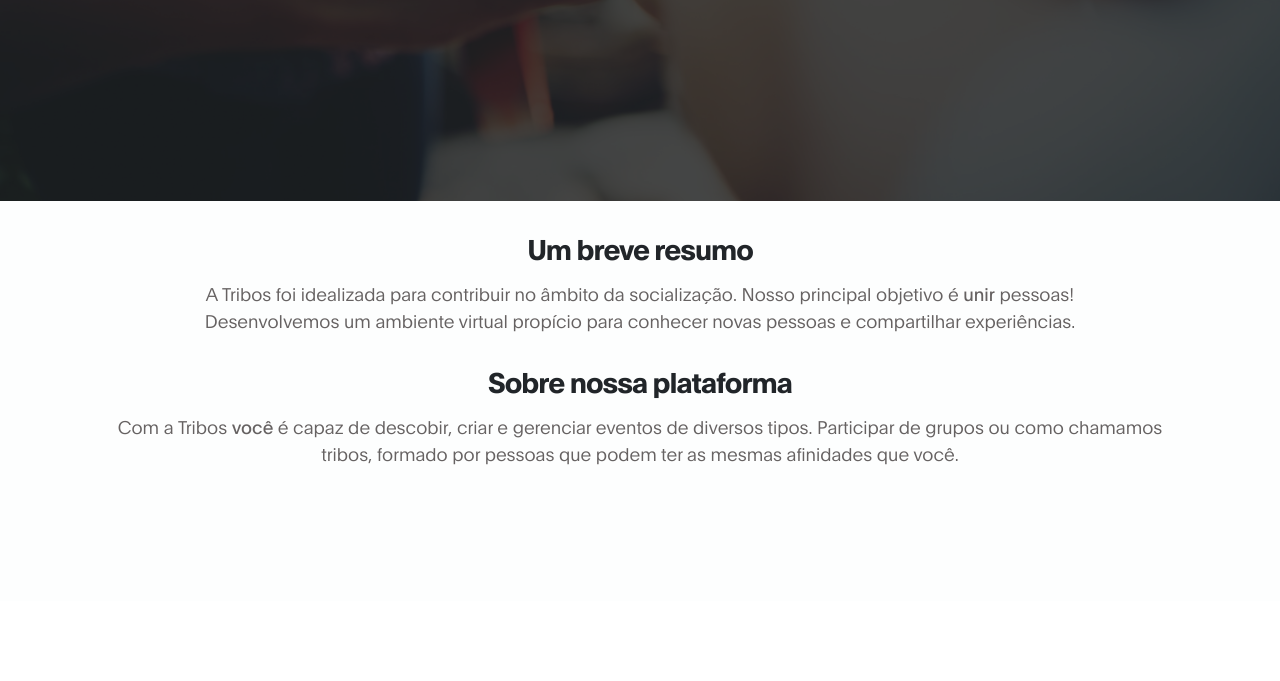
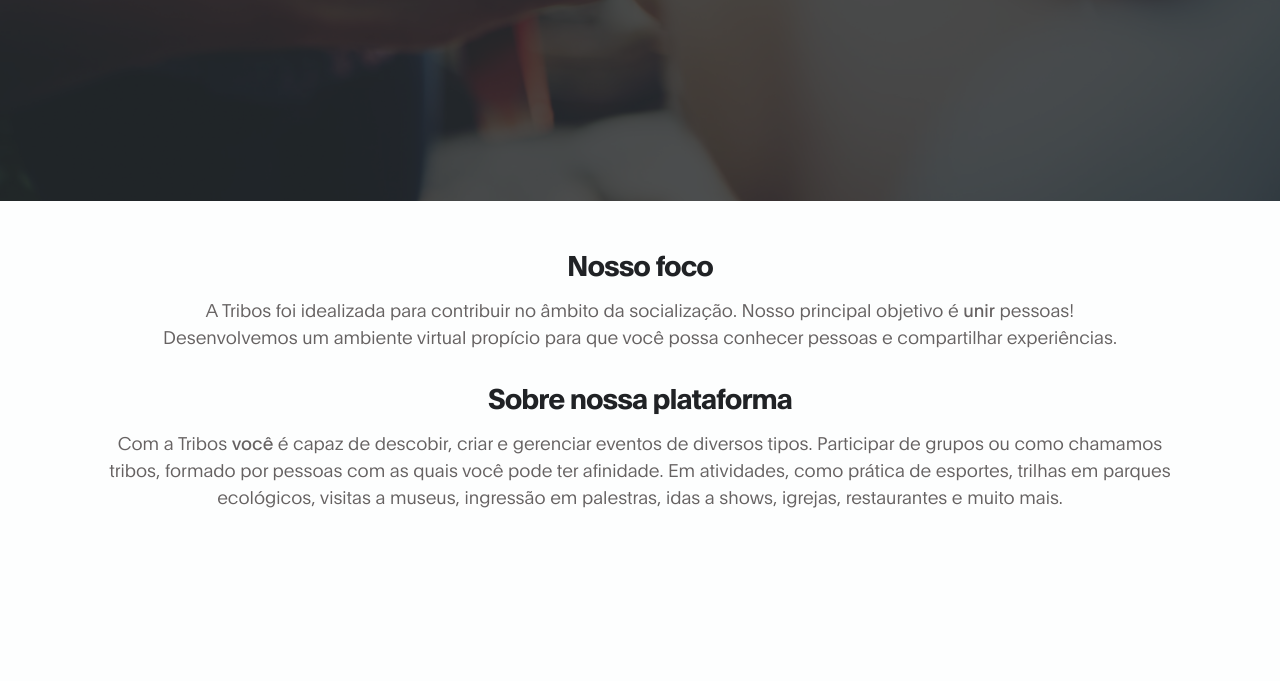
Before and after one commit to ViviFerreira/Tribos, a PHP site: page / in a window 1280 px wide. Shown: the part 599-1280 px from the top of the page. Before the commit the page ends 1064 px from the top, so only its background shows below. Run offline with PHP 8.4, Linux system fonts and the light colour scheme.

Commit message:
Mudança de backgroud

```diff
--- a/css/style_home.css
+++ b/css/style_home.css
@@ -25,7 +25,7 @@
 :root {
   --primary-color: #f13a11;
   --white-color: #ffffff;
-  --dark-color: #171819;
+  --dark-color: #202225;
   --about-bg-color: #f9f9f9;
 
   --gray-color: #909090;
@@ -89,6 +89,7 @@ h3 {
   margin: 0;
   padding-top: 1em;
   padding-bottom: 0.5em;
+  color: var(--dark-color);
 }
 
 h4 {
@@ -112,11 +113,12 @@ p {
   font-weight: var(--font-weight-light);
   line-height: 1.5em;
 }
-#resumo, #plataforma{
+.resumo, .plataforma{
   color: var(--p-color);
   font-size: var(--p-font-size);
   font-weight: var(--font-weight-light);
   line-height: 1.5em;
+  font-weight: 100;
 }
 * {
   -webkit-box-sizing: border-box;
@@ -153,7 +155,7 @@ ul {
 
 .navbar {
   padding: 1rem;
-  background-color: var(--dark-color);
+  background-color:var(--dark-color);
 }
 
 .navbar-expand-lg .navbar-nav .nav-link {
@@ -344,13 +346,15 @@ ul {
   color: var(--tamy);
 }
 .aboutTribos{
-  width: 100%;
-  position: absolute;
   background-color: #FDFEFE;
+  vertical-align: middle;
+  min-height: 60vh;
+  position: relative;
   text-align: center;
-  height: 50vh;
+  padding-bottom: 2em;
+  padding-top: 1em;
+}
 
-}
 /* Responsividade*/
 
 @media screen and (max-width: 992px) {
--- a/index.html
+++ b/index.html
@@ -4,7 +4,7 @@
 <head>
     <meta charset="UTF-8">
     <meta http-equiv="X-UA-Compatible" content="IE=edge">
-    <meta name="viewport" content="width=device-width, initial-scale=1.0">
+    <meta name="viewport" content="width=device-width, initial-scale=1.0 user-scalable=0">
     <link rel="stylesheet" href="css/bootstrap.min.css">
     <link rel="stylesheet" href="css/font-awesome.min.css">
     <link rel="stylesheet" href="css/aos.css">
@@ -73,13 +73,19 @@
         </div>
     </section>
     <section class="aboutTribos">
-        <div class="container" data-aos="fade-up" data-aos-delay="100">
-            <h3>Um breve resumo</h3>
-            <span id="resumo">A Tribos foi idealizada para contribuir no âmbito da socialização. Nosso principal objetivo é <strong>unir</strong> pessoas! </br> Desenvolvemos um ambiente virtual propício para conhecer novas pessoas e compartilhar experiências. </span>
+        <div class="container" data-aos="fade-up" data-aos-delay="300">
+            <h3>Nosso foco</h3>
+            <span class="resumo">A Tribos foi idealizada para contribuir no âmbito da socialização. Nosso principal
+                objetivo é <strong>unir</strong> pessoas! </br> Desenvolvemos um ambiente virtual propício para que
+                você possa conhecer pessoas e compartilhar experiências.
+            </span>
             <h3>Sobre nossa plataforma</h3>
-            <span id="plataforma">Com a Tribos <strong>você</strong> é capaz de descobir, criar e gerenciar eventos de diversos tipos. Participar de grupos ou como chamamos </br> tribos, formado por pessoas que podem ter as mesmas afinidades que você.</span>
+            <span class="plataforma">Com a Tribos <strong>você</strong> é capaz de descobir, criar e gerenciar eventos
+                de diversos tipos. Participar de grupos ou como chamamos </br> tribos, formado por pessoas com as quais
+                você pode ter afinidade. Em atividades, como prática de esportes, trilhas em parques ecológicos, visitas
+                a museus, ingressão em palestras, idas a shows, igrejas, restaurantes e muito mais.
+            </span>
         </div>
-
     </section>
     <!-- SCRIPTS -->
     <script src="js/jquery.min.js"></script>
```
